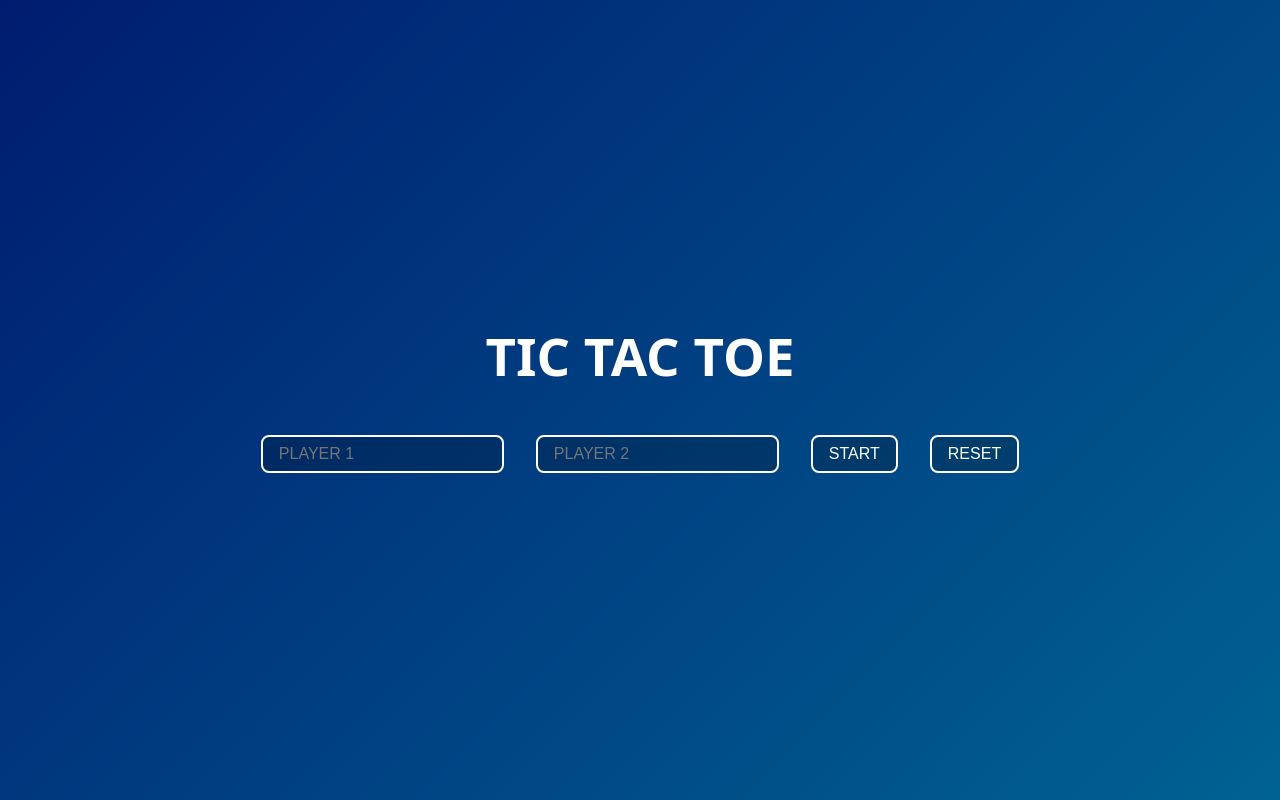
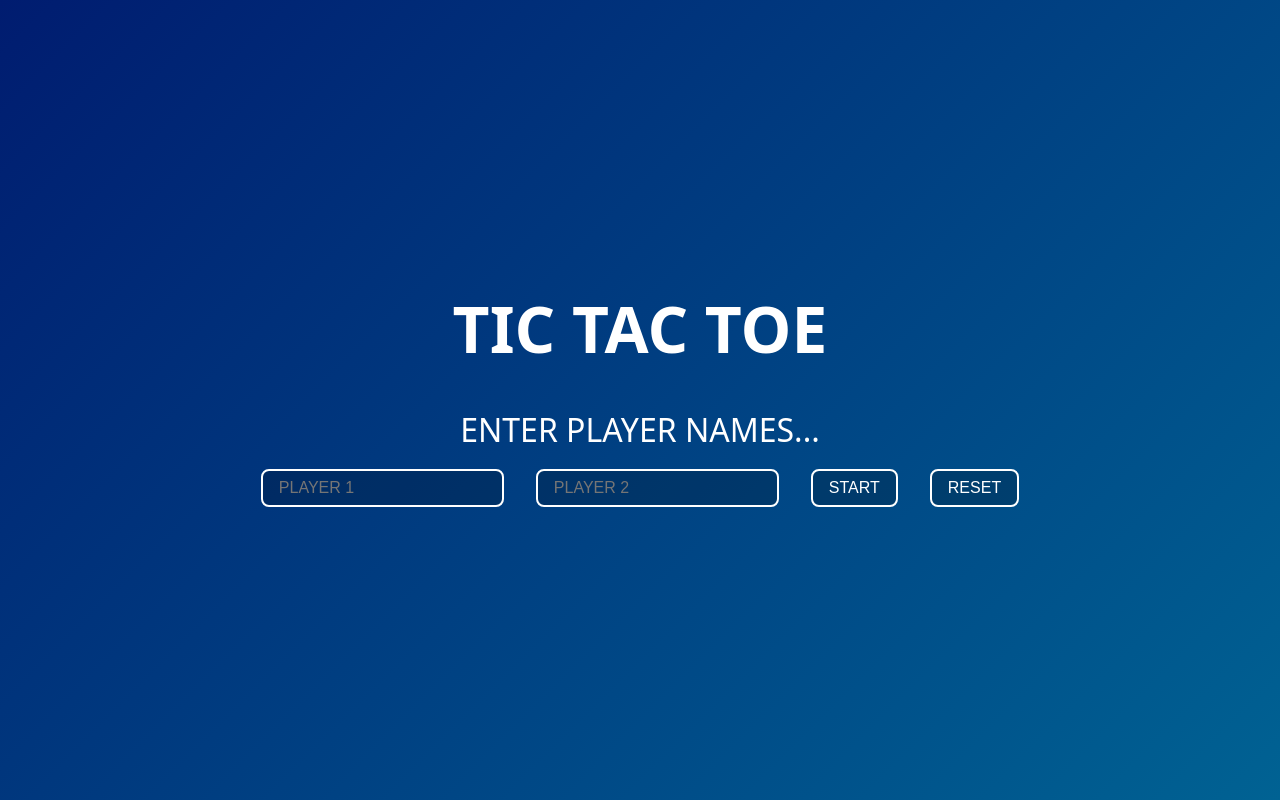
Before and after one commit to JunehyukYoo/tic-tac-toe, a plain HTML site: page index.html in a window 1280 px wide. Both pictures are taken after a click on the button "RESET". Drawn offline with Linux system fonts and the light colour scheme.

Commit message:
Implemented reset button functionality.

```diff
--- a/game.js
+++ b/game.js
@@ -45,9 +45,20 @@ const gameState = (function () {
 
     const getPlayers = () => players;
 
-    const renderV2 = function () {
+    const render = function () {
         gameBoard.render();
         document.querySelector("#turn-indicator").textContent = `It is ${players[curPlayer].name}'s turn (${players[curPlayer].marker}).`.toUpperCase();
+    }
+
+    const reset = function () {
+        gameBoard.reset();
+        curPlayer = 0;
+        winner = null;
+        players = [];
+        finished = false;
+        document.querySelector("#turn-indicator").textContent = "ENTER PLAYER NAMES...";
+        document.querySelectorAll(".tile").forEach((tile) => tile.remove());
+        document.querySelectorAll("input").forEach((input) => input.value = "");
     }
 
     // Function to start game
@@ -62,7 +73,7 @@ const gameState = (function () {
         curPlayer = 0;
 
         gameBoard.reset();
-        renderV2();
+        render();
     };
 
     const switchPlayerTurn = () => curPlayer ? 0 : 1;
@@ -94,7 +105,7 @@ const gameState = (function () {
         return 0;
     };
 
-    return {start, getPlayers, checkWinner, switchPlayerTurn};
+    return {start, reset};
 })();
 
 const form = document.querySelector("form")
@@ -104,3 +115,9 @@ form.addEventListener("submit", (e) => {
     console.log("Starting game...");
     gameState.start();
 });
+
+document.querySelector("#reset").addEventListener("click", (e) => {
+    e.preventDefault();
+    console.log("Resetting game...");
+    gameState.reset();
+});
--- a/index.html
+++ b/index.html
@@ -10,12 +10,12 @@
     <h1>TIC TAC TOE</h1>
     <div class="tile-container"></div>
     <div class="form-container">
-        <div id="turn-indicator"></div>
+        <div id="turn-indicator">ENTER PLAYER NAMES...</div>
         <form>
             <input type="text" id="p1" name="p1" placeholder="Player 1" required>
             <input type="text" id="p2" name="p2" placeholder="Player 2" required>
             <button type="submit">Start</button>
-            <button type="button">Reset</button>
+            <button type="button" id="reset">Reset</button>
         </form>
 
     </div>
--- a/style.css
+++ b/style.css
@@ -20,7 +20,7 @@ body {
 }
 
 h1 {
-    font-size: 3.3rem;
+    font-size: 4rem;
     margin: 0 0 1rem 0;
 }
 
@@ -48,6 +48,7 @@ h1 {
 #turn-indicator {
     text-align: center;
     margin-top: 20px;
+    margin-bottom: 10px;
 
     font-size: 2rem;
 }
```
